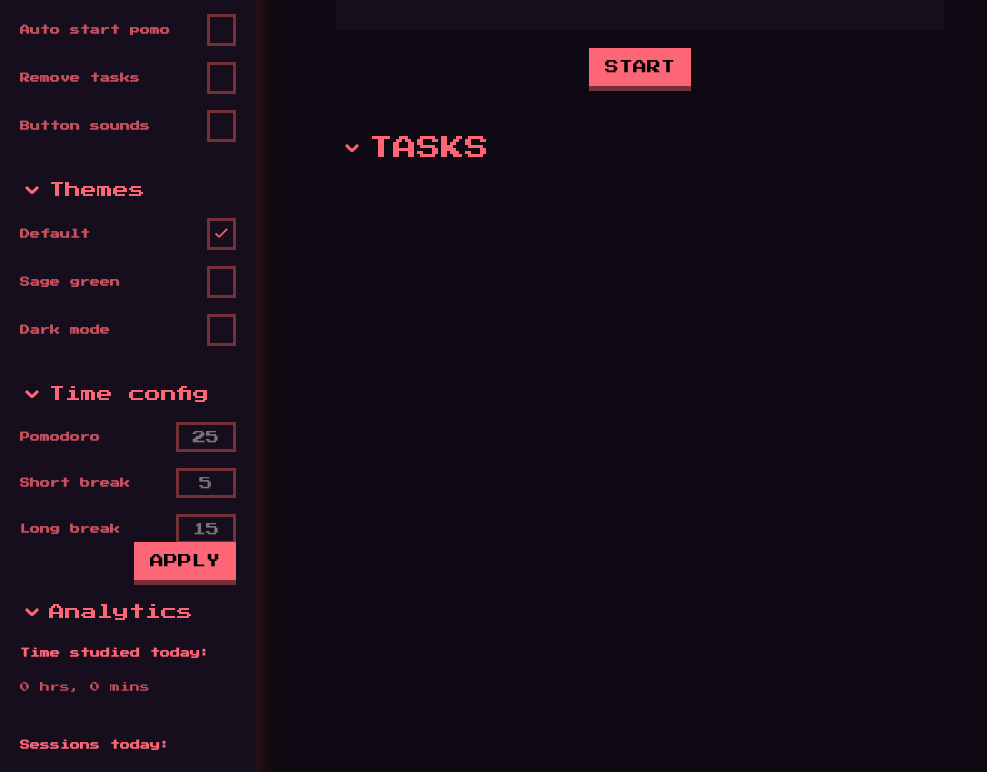
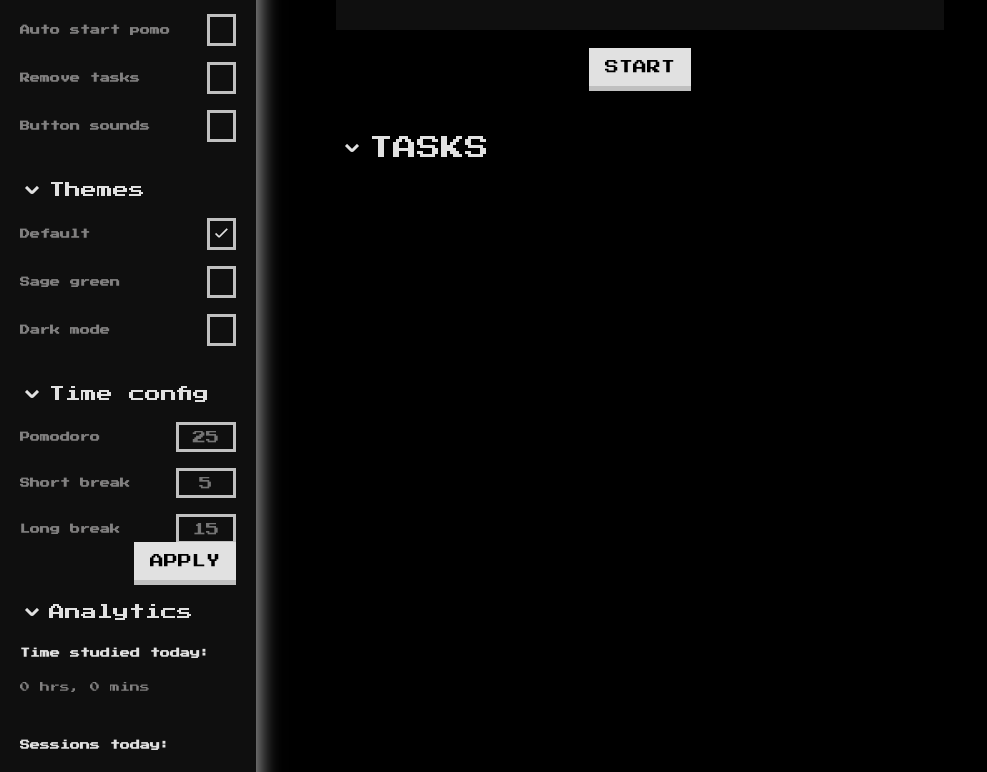
Before and after one commit to razgb/pomodoro-todo, a website built with Parcel: page index.html in a window 1280 px wide. Shown: the part 194-966 px from the top of the page, without its empty margins (0-987 px from the left). Built offline with nearby package versions, Linux system fonts and the light colour scheme.

Commit message:
mini update

```diff
--- a/index.html
+++ b/index.html
@@ -27,39 +27,51 @@
     />
 
     <!-- Bold rounded flaticon icons -->
-    <link rel='stylesheet' href='https://cdn-uicons.flaticon.com/2.0.0/uicons-bold-straight/css/uicons-bold-straight.css'>
+    <link
+      rel="stylesheet"
+      href="https://cdn-uicons.flaticon.com/2.0.0/uicons-bold-straight/css/uicons-bold-straight.css"
+    />
 
     <script type="module" src="src/js/controller.js"></script>
   </head>
 
-  <body>
+  <body class="dark">
     <main class="main">
       <div class="menu">
         <div class="menu__container">
           <div class="settings-box">
             <button class="button-md">
-              <i class="icon fi fi-bs-angle-small-down"></i> <span>Settings</span>
+              <i class="icon fi fi-bs-angle-small-down"></i>
+              <span>Settings</span>
             </button>
 
             <div class="menu__subbuttons">
               <div class="menu__subbuttons-content">
                 <h2 class="menu__subbuttons-heading">Auto start break</h2>
-                <button class="task__check"><i class="icon fi fi-bs-check"></i></button>
+                <button class="task__check">
+                  <i class="icon fi fi-bs-check"></i>
+                </button>
               </div>
 
               <div class="menu__subbuttons-content">
                 <h2 class="menu__subbuttons-heading">Auto start pomo</h2>
-                <button class="task__check"><i class="icon fi fi-bs-check"></i></button>
+                <button class="task__check">
+                  <i class="icon fi fi-bs-check"></i>
+                </button>
               </div>
 
               <div class="menu__subbuttons-content">
                 <h2 class="menu__subbuttons-heading">Remove tasks</h2>
-                <button class="task__check"><i class="icon fi fi-bs-check "></i></button>
+                <button class="task__check">
+                  <i class="icon fi fi-bs-check"></i>
+                </button>
               </div>
 
               <div class="menu__subbuttons-content">
                 <h2 class="menu__subbuttons-heading">Button sounds</h2>
-                <button class="task__check"><i class="icon fi fi-bs-check "></i></button>
+                <button class="task__check">
+                  <i class="icon fi fi-bs-check"></i>
+                </button>
               </div>
             </div>
           </div>
@@ -74,17 +86,23 @@
             <div class="menu__subbuttons">
               <div class="menu__subbuttons-content">
                 <h2 class="menu__subbuttons-heading">Default</h2>
-                <button class="task__check" data-name="default"><i class="icon fi fi-bs-check completed"></i></button>
+                <button class="task__check" data-name="default">
+                  <i class="icon fi fi-bs-check completed"></i>
+                </button>
               </div>
 
               <div class="menu__subbuttons-content">
                 <h2 class="menu__subbuttons-heading">Sage green</h2>
-                <button class="task__check" data-name="green"><i class="icon fi fi-bs-check "></i></button>
+                <button class="task__check" data-name="green">
+                  <i class="icon fi fi-bs-check"></i>
+                </button>
               </div>
 
               <div class="menu__subbuttons-content">
                 <h2 class="menu__subbuttons-heading">Dark mode</h2>
-                <button class="task__check" data-name="dark"><i class="icon fi fi-bs-check "></i></button>
+                <button class="task__check" data-name="dark">
+                  <i class="icon fi fi-bs-check"></i>
+                </button>
               </div>
             </div>
           </div>
@@ -99,18 +117,33 @@
 
             <div class="menu__subbuttons">
               <div class="menu__subbuttons-content">
-                <h2 class="menu__subbuttons-heading ">Pomodoro</h2>
-                <input placeholder="25" type="text" maxlength="2" class="menu__input pomodoro-input">
+                <h2 class="menu__subbuttons-heading">Pomodoro</h2>
+                <input
+                  placeholder="25"
+                  type="text"
+                  maxlength="2"
+                  class="menu__input pomodoro-input"
+                />
               </div>
 
               <div class="menu__subbuttons-content">
-                <h2 class="menu__subbuttons-heading ">Short break</h2>
-                <input placeholder="5" type="text"  maxlength="2" class="menu__input short-break-input">
+                <h2 class="menu__subbuttons-heading">Short break</h2>
+                <input
+                  placeholder="5"
+                  type="text"
+                  maxlength="2"
+                  class="menu__input short-break-input"
+                />
               </div>
 
               <div class="menu__subbuttons-content">
-                <h2 class="menu__subbuttons-heading ">Long break</h2>
-                <input placeholder="15" type="text" maxlength="2" class="menu__input long-break-input">
+                <h2 class="menu__subbuttons-heading">Long break</h2>
+                <input
+                  placeholder="15"
+                  type="text"
+                  maxlength="2"
+                  class="menu__input long-break-input"
+                />
               </div>
 
               <button class="button-lg apply-config">APPLY</button>
@@ -152,7 +185,6 @@
       <div class="app">
         <div class="display grid">
           <div class="display__container container">
-
             <!-- All three buttons are positioned absolute -->
 
             <div class="display__buttons">
@@ -183,11 +215,15 @@
                     <i class="icon fi fi-bs-angle-small-down open"></i>
                     <span>Study anatomy</span>
                   </button>
-                    <button class="task__check"><i class="icon fi fi-bs-check"></i></button>
+                  <button class="task__check">
+                    <i class="icon fi fi-bs-check"></i>
+                  </button>
                 </div>
-                  <textarea class="task__content" placeholder="Add a note..."></textarea>
+                <textarea
+                  class="task__content"
+                  placeholder="Add a note..."
+                ></textarea>
               </div>
-
 
               <div class="task">
                 <div class="task__heading">
@@ -195,9 +231,14 @@
                     <i class="icon fi fi-bs-angle-small-down open"></i>
                     <span>Powerpoints</span>
                   </button>
-                    <button class="task__check"><i class="icon fi fi-bs-check "></i></button>
+                  <button class="task__check">
+                    <i class="icon fi fi-bs-check"></i>
+                  </button>
                 </div>
-                  <textarea class="task__content" placeholder="Add a note..."></textarea>
+                <textarea
+                  class="task__content"
+                  placeholder="Add a note..."
+                ></textarea>
               </div>
 
               <div class="task">
@@ -207,11 +248,15 @@
                     <span>Review HTML</span>
                     <span class="task__heading-completed"> - complete -</span>
                   </button>
-                    <button class="task__check"><i class="icon fi fi-bs-check completed"></i></button>
+                  <button class="task__check">
+                    <i class="icon fi fi-bs-check completed"></i>
+                  </button>
                 </div>
-                  <textarea class="task__content hidden" placeholder="Add a note..."></textarea>
+                <textarea
+                  class="task__content hidden"
+                  placeholder="Add a note..."
+                ></textarea>
               </div>
-
 
               <!-- This makes a new form to add a new task. -->
               <div class="add-task">
@@ -219,13 +264,14 @@
                 <button class="button-lg open-task">X</button>
                 <div class="task-form">
                   <button class="button-lg submit-task">SUBMIT</button>
-                    <textarea class="task__content" placeholder="What are you working on?"></textarea>
+                  <textarea
+                    class="task__content"
+                    placeholder="What are you working on?"
+                  ></textarea>
                 </div>
               </div>
 
               <!--  -->
-            </div>
-
             </div>
           </div>
         </div>
--- a/src/css/main.css
+++ b/src/css/main.css
@@ -32,11 +32,26 @@ themes: retro, minimal, soft. All having dark themes respectively.
   --selection-color-retro: #fc6677;
 
   --font-family: "Press Start 2p";
+}
 
-  /* --primary-color-retro: #001818; */
-  /* --primary-color-retro--lighter: #001f1e; */
-  /* --secondary-color-retro: #02a4a1; */
-  /* --secondary-color-retro--lighter: #016463; */
+.dark {
+  --primary-color-retro: #000000;
+  --primary-color-retro--lighter: #0f0f0f;
+  --secondary-color-retro: #e1e1e1;
+  --secondary-color-retro--darker: #c0c0c0;
+  --secondary-color-retro--darkest: #aaaaaa;
+  --secondary-color-retro--text: #818080;
+  --selection-color-retro: #dddddd;
+}
+
+.green-theme {
+  --primary-color-retro: #001818;
+  --primary-color-retro--lighter: #001f1e;
+  --secondary-color-retro: #02c0bc;
+  --secondary-color-retro--darker: #016463;
+  --secondary-color-retro--darkest: #004342;
+  --secondary-color-retro--text: #01928f;
+  --selection-color-retro: #02c4c1;
 }
 
 ::selection {
--- a/src/js/controller.js
+++ b/src/js/controller.js
@@ -2,6 +2,8 @@ import view from "./views/view.js";
 // FIX THIS WHEN YOU WAKE UP PLEASE.
 
 const init = function () {
+  // In place of this comment there should be a function to load in the browser data.
+
   view.addMenuSliderHandler();
 
   view.addStartButtonHandler();
--- a/src/js/views/view.js
+++ b/src/js/views/view.js
@@ -14,8 +14,6 @@ class view {
   _timePomo = 25;
   _timeShortBreak = 5;
   _timeLongBreak = 15;
-
-  render() {}
 
   _clear() {
     this._parentContainer.innerHTML = "";
@@ -82,9 +80,6 @@ class view {
     });
 
     this._startButton.addEventListener("click", () => {
-      // currentMode = this._mode;
-
-      console.log(this._timeLeft);
       let minutes = this._timeLeft;
       let seconds = 0;
 
@@ -136,10 +131,10 @@ class view {
 
     if (icon.classList.contains("completed")) {
       icon.classList.remove("completed"); // unticks a ticked box.
-      return;
+      return false;
     } else {
       icon.classList.add("completed"); // ticks an unticked box.
-      return icon;
+      return true;
     }
   }
 
@@ -155,7 +150,7 @@ class view {
         .forEach((icon) => icon.classList.remove("completed"));
 
       const icon = this._addMenuTickCheckHandler(e);
-      console.log(icon);
+      // console.log(icon);
 
       // const themeButton = e.target.closest('.button')
     });
@@ -186,7 +181,7 @@ class view {
     };
 
     const applyConfig = document.querySelector(".apply-config");
-    applyConfig.addEventListener("click", (e) => {
+    applyConfig.addEventListener("click", () => {
       this.timerON = false;
 
       const pomodoroInput = document.querySelector(".pomodoro-input");
```
Lines whose indentation alone changed are shown as unchanged.
